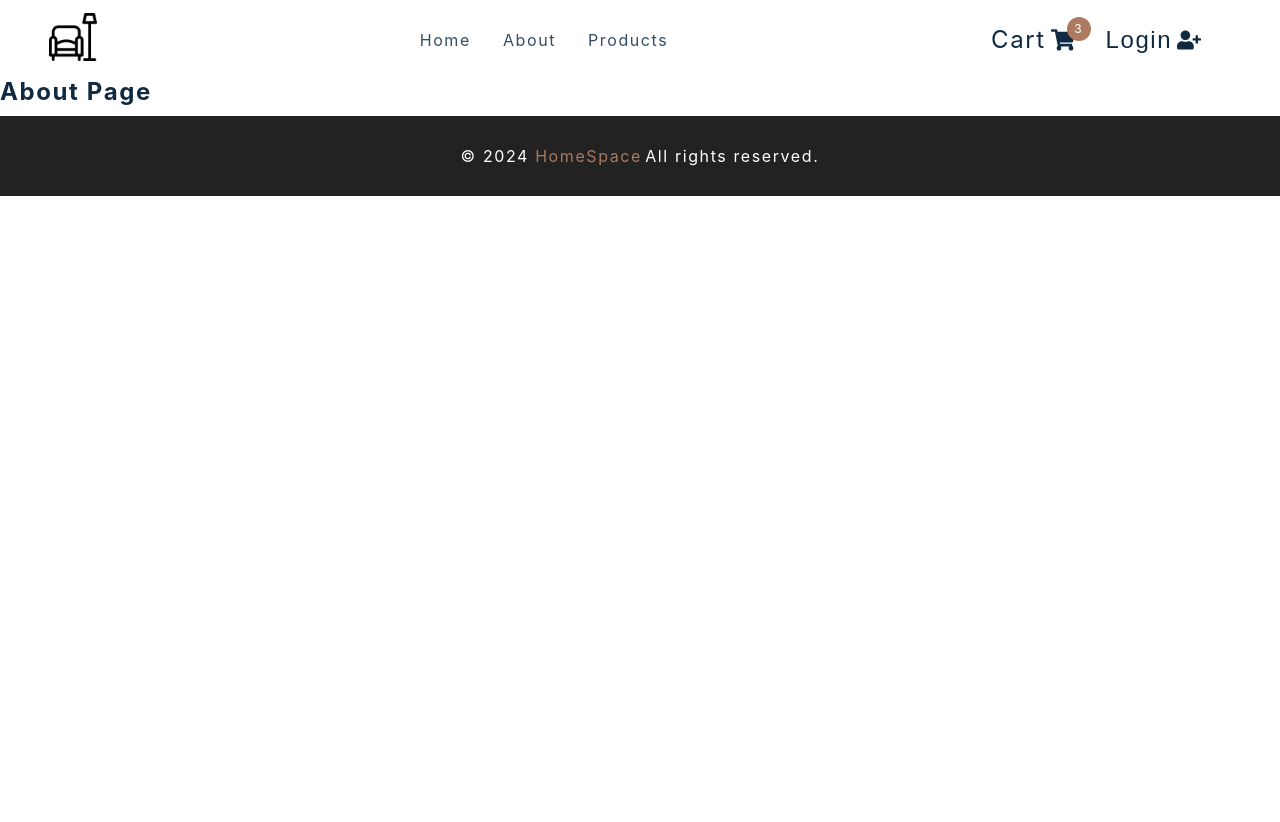
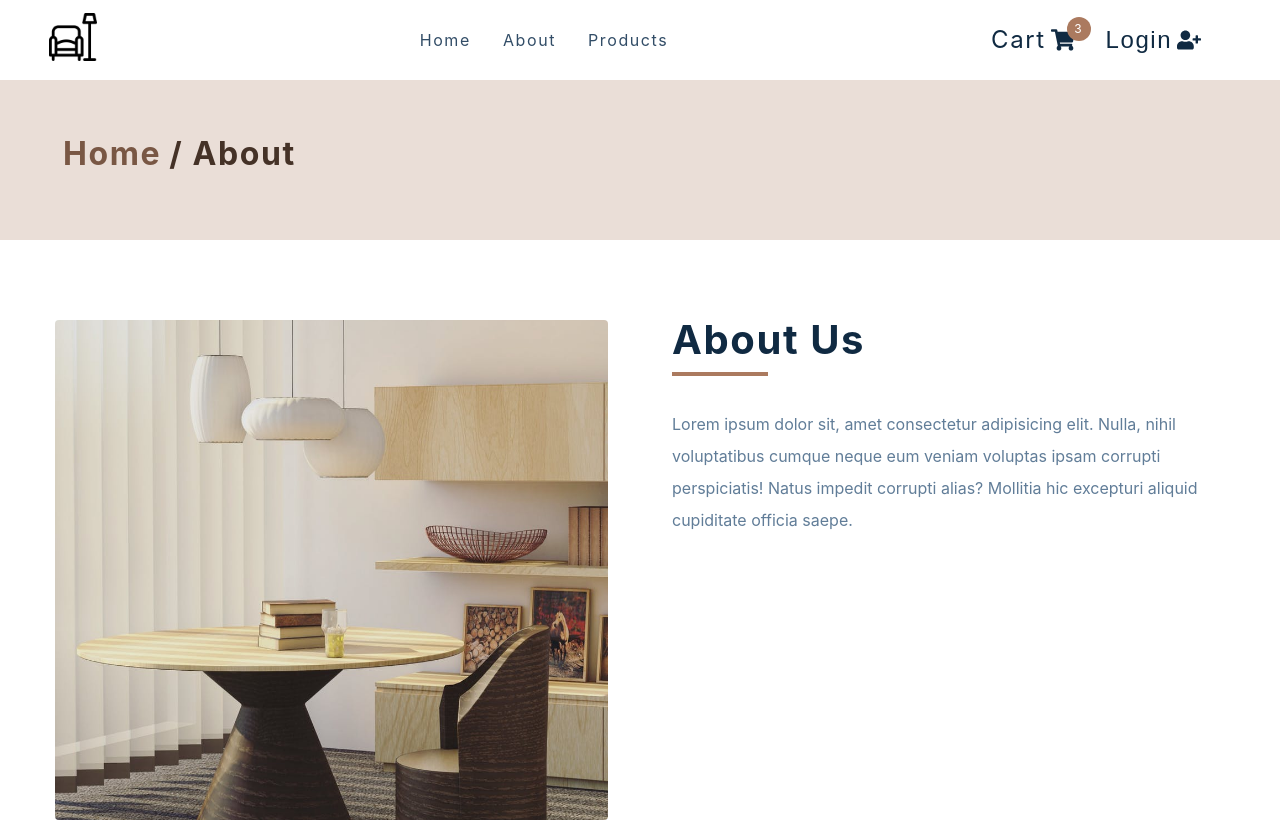
Before and after one commit to ApuroopK10/React-eCommerceApp, a React (Create React App) app: page /about in a window 1280 px wide. Shown: the top 822 px of the page. Before the commit the page ends 800 px from the top, so only its background shows below. Built offline with nearby package versions, Linux system fonts and the light colour scheme.

Commit message:
Added About, Checkout, Error pages

```diff
--- a/src/components/PageHero.js
+++ b/src/components/PageHero.js
@@ -1,9 +1,17 @@
-import React from 'react'
-import styled from 'styled-components'
-import { Link } from 'react-router-dom'
-const PageHero = () => {
-  return <h4>page hero</h4>
-}
+import React from "react";
+import styled from "styled-components";
+import { Link } from "react-router-dom";
+const PageHero = ({ title }) => {
+  return (
+    <Wrapper>
+      <div className="section-center">
+        <h3>
+          <Link to="/">Home</Link>/ {title}
+        </h3>
+      </div>
+    </Wrapper>
+  );
+};
 
 const Wrapper = styled.section`
   background: var(--clr-primary-10);
@@ -21,6 +29,6 @@ const Wrapper = styled.section`
   a:hover {
     color: var(--clr-primary-1);
   }
-`
+`;
 
-export default PageHero
+export default PageHero;
--- a/src/context/products_context.js
+++ b/src/context/products_context.js
@@ -14,7 +14,7 @@ import {
 } from "../actions";
 
 const initialState = {
-  isSidebarOpen: true,
+  isSidebarOpen: false,
 };
 
 const ProductsContext = createContext();
--- a/src/pages/AboutPage.js
+++ b/src/pages/AboutPage.js
@@ -1,11 +1,30 @@
-import React from 'react'
-import styled from 'styled-components'
-import { PageHero } from '../components'
-import aboutImg from '../assets/hero-bcg.jpeg'
+import React from "react";
+import styled from "styled-components";
+import { PageHero } from "../components";
+import aboutImg from "../assets/hero-bcg.jpeg";
 
 const AboutPage = () => {
-  return <h4>about page</h4>
-}
+  return (
+    <main>
+      <PageHero title="About" />
+      <Wrapper className="page section section-center">
+        <img src={aboutImg} alt="Nice Desk" />
+        <article>
+          <div className="title">
+            <h2>About Us</h2>
+            <div className="underline"></div>
+          </div>
+          <p>
+            Lorem ipsum dolor sit, amet consectetur adipisicing elit. Nulla,
+            nihil voluptatibus cumque neque eum veniam voluptas ipsam corrupti
+            perspiciatis! Natus impedit corrupti alias? Mollitia hic excepturi
+            aliquid cupiditate officia saepe.
+          </p>
+        </article>
+      </Wrapper>
+    </main>
+  );
+};
 
 const Wrapper = styled.section`
   display: grid;
@@ -23,6 +42,7 @@ const Wrapper = styled.section`
     margin: 0 auto;
     margin-top: 2rem;
     color: var(--clr-grey-5);
+    margin-left: 0;
   }
   .title {
     text-align: left;
@@ -33,5 +53,5 @@ const Wrapper = styled.section`
   @media (min-width: 992px) {
     grid-template-columns: 1fr 1fr;
   }
-`
-export default AboutPage
+`;
+export default AboutPage;
--- a/src/pages/CheckoutPage.js
+++ b/src/pages/CheckoutPage.js
@@ -1,12 +1,19 @@
-import React from 'react'
-import styled from 'styled-components'
-import { PageHero, StripeCheckout } from '../components'
+import React from "react";
+import styled from "styled-components";
+import { PageHero, StripeCheckout } from "../components";
 // extra imports
-import { useCartContext } from '../context/cart_context'
-import { Link } from 'react-router-dom'
+import { useCartContext } from "../context/cart_context";
+import { Link } from "react-router-dom";
 
 const CheckoutPage = () => {
-  return <h4>checkout page</h4>
-}
-const Wrapper = styled.div``
-export default CheckoutPage
+  return (
+    <main>
+      <PageHero title="Checkout" />
+      <Wrapper className="page">
+        <h1>Start Checkout</h1>
+      </Wrapper>
+    </main>
+  );
+};
+const Wrapper = styled.div``;
+export default CheckoutPage;
--- a/src/pages/ErrorPage.js
+++ b/src/pages/ErrorPage.js
@@ -1,9 +1,19 @@
-import React from 'react'
-import styled from 'styled-components'
-import { Link } from 'react-router-dom'
+import React from "react";
+import styled from "styled-components";
+import { Link } from "react-router-dom";
 const ErrorPage = () => {
-  return <h4>error page</h4>
-}
+  return (
+    <Wrapper className="page-100">
+      <section>
+        <h1>404</h1>
+        <h3>Sorry, you are lost!</h3>
+        <Link to="/" className="btn">
+          Home
+        </Link>
+      </section>
+    </Wrapper>
+  );
+};
 
 const Wrapper = styled.main`
   background: var(--clr-primary-10);
@@ -18,6 +28,6 @@ const Wrapper = styled.main`
     text-transform: none;
     margin-bottom: 2rem;
   }
-`
+`;
 
-export default ErrorPage
+export default ErrorPage;
```
